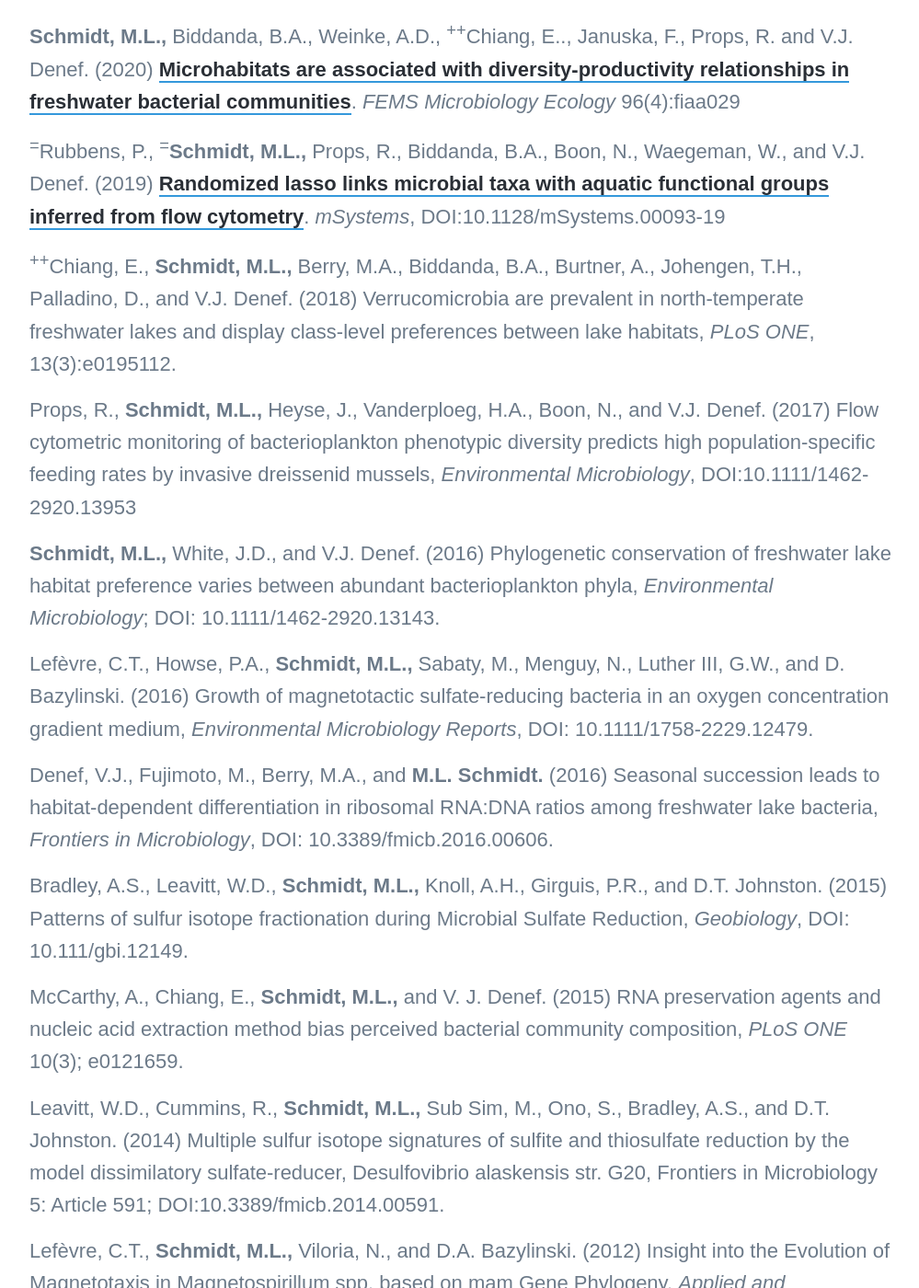
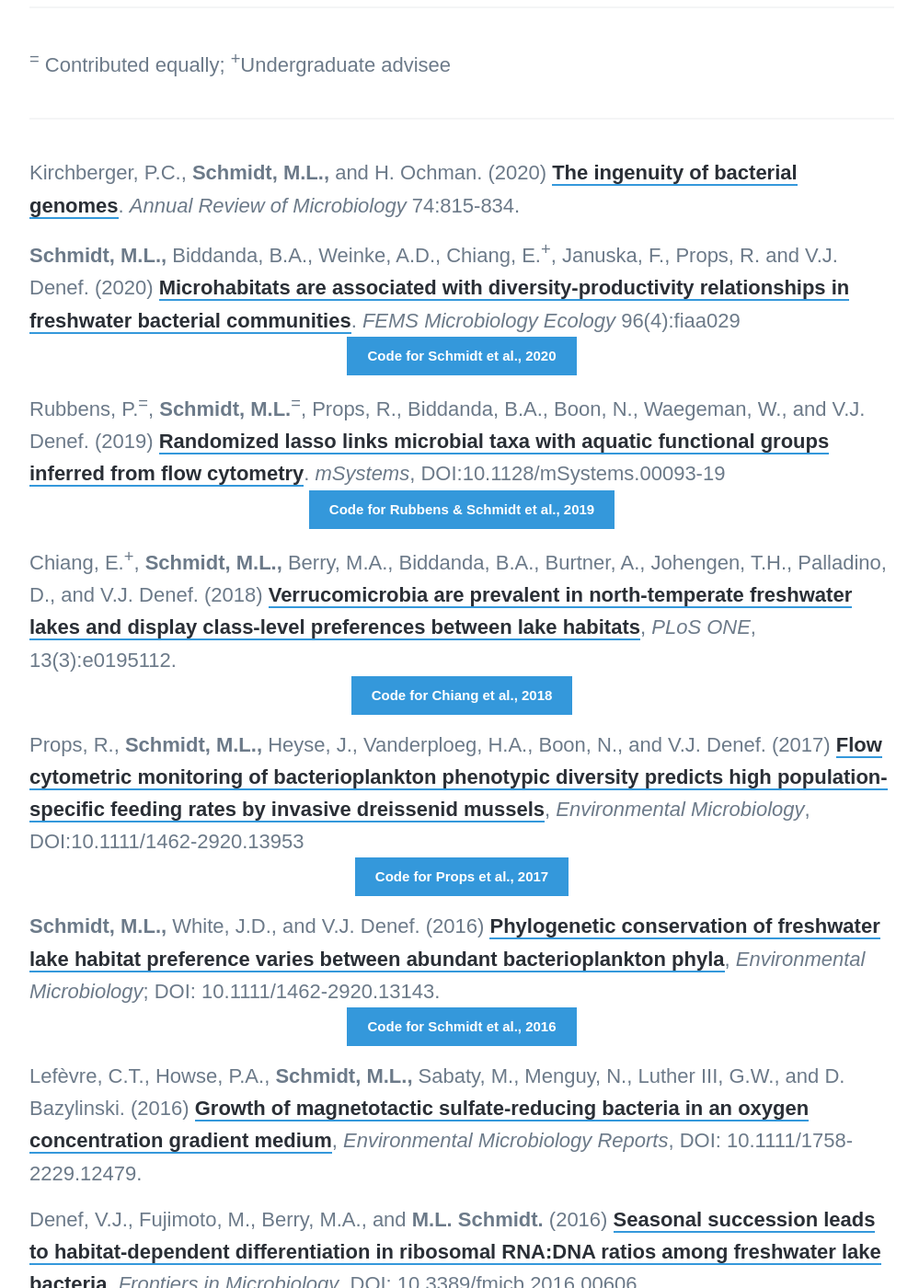
Before and after one commit to MarschmiLab/MarschmiLab.github.io, a Jekyll site: the page built from _pages/publications.md, in a window 1280 px wide and 1400 px high, scrolled down 873 px. Shown: the whole window at 92% size, without its empty margins (138-1137 px from the left). Built offline with Jekyll 4.4.1, drawn with Linux system fonts in a browser that asks for light colours; nearby versions of some CDN libraries; some web fonts are replaced; some of the changed text lies outside the part shown.

Commit message:
adding centered buttons for code on publications page

```diff
--- a/_pages/publications.md
+++ b/_pages/publications.md
@@ -5,39 +5,68 @@
 featured_image: /images/marschmi_site/lakeMI_Laurentian_evening_wide.jpg
 ---
 
-
 For an updated list, please check out [Marian's google scholar page](https://scholar.google.com/citations?user=XN44kAIAAAAJ&hl=en).
 
 ***
 
-<sup>=</sup> Contributed equally                <sup>++</sup>Undergraduate advisee
+We care deeply about open, reproducible, and accessible science and share the code from our projects when we publish a paper (*see the data availability section*).
+
+Please be welcome to peruse the code and get in touch with Marian if you have questions, thoughts, or comments!
+
+***
+
+<sup>=</sup> Contributed equally; <sup>+</sup>Undergraduate advisee
 
 ***
 
 Kirchberger, P.C., **Schmidt, M.L.,** and H. Ochman. (2020) [The ingenuity of bacterial genomes](https://www.annualreviews.org/doi/10.1146/annurev-micro-020518-115822?url_ver=Z39.88-2003&rfr_id=ori%3Arid%3Acrossref.org&rfr_dat=cr_pub++0pubmed).  *Annual Review of Microbiology* 74:815-834.
 
-**Schmidt, M.L.,** Biddanda, B.A., Weinke, A.D., <sup>++</sup>Chiang, E.., Januska, F., Props, R. and V.J. Denef. (2020) [Microhabitats are associated with diversity-productivity relationships in freshwater bacterial communities](Microhabitats are associated with diversity-productivity relationships in freshwater bacterial communities). *FEMS Microbiology Ecology* 96(4):fiaa029
+**Schmidt, M.L.,** Biddanda, B.A., Weinke, A.D., Chiang, E.<sup>+</sup>, Januska, F., Props, R. and V.J. Denef. (2020) [Microhabitats are associated with diversity-productivity relationships in freshwater bacterial communities](Microhabitats are associated with diversity-productivity relationships in freshwater bacterial communities). *FEMS Microbiology Ecology* 96(4):fiaa029
 
-<sup>=</sup>Rubbens, P., <sup>=</sup>**Schmidt, M.L.,** Props, R., Biddanda, B.A., Boon, N., Waegeman, W., and V.J. Denef. (2019) [Randomized lasso links microbial taxa with aquatic functional groups inferred from flow cytometry](https://journals.asm.org/doi/10.1128/msystems.00093-19?permanently=true). *mSystems*, DOI:10.1128/mSystems.00093-19
+<div style="text-align:center">
+	<a href="https://github.com/DenefLab/Diversity_Productivity" class="button button--small">Code for Schmidt et al., 2020</a>
+</div>
 
-<sup>++</sup>Chiang, E., **Schmidt, M.L.,** Berry, M.A., Biddanda, B.A., Burtner, A., Johengen, T.H., Palladino, D., and V.J. Denef. (2018) Verrucomicrobia are prevalent in north-temperate freshwater lakes and display class-level preferences between lake habitats, *PLoS ONE*, 13(3):e0195112.
+Rubbens, P.<sup>=</sup>, **Schmidt, M.L.**<sup>=</sup>, Props, R., Biddanda, B.A., Boon, N., Waegeman, W., and V.J. Denef. (2019) [Randomized lasso links microbial taxa with aquatic functional groups inferred from flow cytometry](https://journals.asm.org/doi/10.1128/msystems.00093-19?permanently=true). *mSystems*, DOI:10.1128/mSystems.00093-19
 
-Props, R., **Schmidt, M.L.,** Heyse, J., Vanderploeg, H.A., Boon, N., and V.J. Denef. (2017) Flow cytometric monitoring of bacterioplankton phenotypic diversity predicts high population‐specific feeding rates by invasive dreissenid mussels, *Environmental Microbiology*, DOI:10.1111/1462-2920.13953
+<div style="text-align:center">
+	<a href="https://github.com/DenefLab/HNA_LNA_productivity" class="button button--small">Code for Rubbens & Schmidt et al., 2019</a>
+</div>
 
-**Schmidt, M.L.,** White, J.D., and V.J. Denef. (2016) Phylogenetic conservation of freshwater lake habitat preference varies between abundant bacterioplankton phyla, *Environmental Microbiology*; DOI: 10.1111/1462-2920.13143.
+Chiang, E.<sup>+</sup>, **Schmidt, M.L.,** Berry, M.A., Biddanda, B.A., Burtner, A., Johengen, T.H., Palladino, D., and V.J. Denef. (2018) [Verrucomicrobia are prevalent in north-temperate freshwater lakes and display class-level preferences between lake habitats](https://journals.plos.org/plosone/article?id=10.1371/journal.pone.0195112), *PLoS ONE*, 13(3):e0195112.
 
-Lefèvre, C.T., Howse, P.A., **Schmidt, M.L.,** Sabaty, M., Menguy, N., Luther III, G.W., and D. Bazylinski. (2016) Growth of magnetotactic sulfate-reducing bacteria in an oxygen concentration gradient medium, *Environmental Microbiology Reports*, DOI: 10.1111/1758-2229.12479.
+<div style="text-align:center">
+	<a href="https://github.com/DenefLab/Verruco/" class="button button--small">Code for Chiang et al., 2018</a>
+</div>
 
-Denef, V.J., Fujimoto, M., Berry, M.A., and **M.L. Schmidt.** (2016) Seasonal succession leads to habitat-dependent differentiation in ribosomal RNA:DNA ratios among freshwater lake bacteria, *Frontiers in Microbiology*, DOI: 10.3389/fmicb.2016.00606.
+Props, R., **Schmidt, M.L.,** Heyse, J., Vanderploeg, H.A., Boon, N., and V.J. Denef. (2017) [Flow cytometric monitoring of bacterioplankton phenotypic diversity predicts high population‐specific feeding rates by invasive dreissenid mussels](https://sfamjournals.onlinelibrary.wiley.com/doi/10.1111/1462-2920.13953), *Environmental Microbiology*, DOI:10.1111/1462-2920.13953
 
-Bradley, A.S., Leavitt, W.D., **Schmidt, M.L.,** Knoll, A.H., Girguis, P.R., and D.T. Johnston. (2015) Patterns of sulfur isotope fractionation during Microbial Sulfate Reduction, *Geobiology*, DOI: 10.111/gbi.12149.
+<div style="text-align:center">
+	<a href="https://github.com/DenefLab/EnvMicro_Props2017" class="button button--small">Code for Props et al., 2017</a>
+</div>
 
-McCarthy, A., Chiang, E., **Schmidt, M.L.,** and V. J. Denef. (2015) RNA preservation agents and nucleic acid extraction method bias perceived bacterial community composition, *PLoS ONE* 10(3); e0121659.
+**Schmidt, M.L.,** White, J.D., and V.J. Denef. (2016) [Phylogenetic conservation of freshwater lake habitat preference varies between abundant bacterioplankton phyla](https://sfamjournals.onlinelibrary.wiley.com/doi/10.1111/1462-2920.13143), *Environmental Microbiology*; DOI: 10.1111/1462-2920.13143.
 
-Leavitt, W.D., Cummins, R., **Schmidt, M.L.,** Sub Sim, M., Ono, S., Bradley, A.S., and D.T. Johnston. (2014) Multiple sulfur isotope signatures of sulfite and thiosulfate reduction by the model dissimilatory sulfate-reducer, Desulfovibrio alaskensis str. G20, Frontiers in Microbiology 5: Article 591; DOI:10.3389/fmicb.2014.00591.
+<div style="text-align:center">
+	<a href="https://github.com/DenefLab/Final_PAFL_Trophicstate" class="button button--small">Code for Schmidt et al., 2016</a>
+</div>
 
-Lefèvre, C.T., **Schmidt, M.L.,** Viloria, N., and D.A. Bazylinski. (2012) Insight into the Evolution of Magnetotaxis in Magnetospirillum spp. based on mam Gene Phylogeny, *Applied and Environmental Microbiology* 78(20): 7238 – 7248; DOI:10.1128/AEM.01951-12.
+Lefèvre, C.T., Howse, P.A., **Schmidt, M.L.,** Sabaty, M., Menguy, N., Luther III, G.W., and D. Bazylinski. (2016) [Growth of magnetotactic sulfate-reducing bacteria in an oxygen concentration gradient medium](https://sfamjournals.onlinelibrary.wiley.com/doi/10.1111/1758-2229.12479), *Environmental Microbiology Reports*, DOI: 10.1111/1758-2229.12479.
 
-Lefèvre, C.T., Viloria, N., **Schmidt, M.L.,** Pósfai, M., Frankel, R.B., and D.A. Bazylinski. (2011) Novel magnetite-producing magnetotactic bacteria belonging to the Gammaproteobacteria, *International Society for Microbial Ecology Journal*: 1-11; DOI:10.1038/ismej.2011.97.
+Denef, V.J., Fujimoto, M., Berry, M.A., and **M.L. Schmidt.** (2016) [Seasonal succession leads to habitat-dependent differentiation in ribosomal RNA:DNA ratios among freshwater lake bacteria](https://www.frontiersin.org/articles/10.3389/fmicb.2016.00606/full), *Frontiers in Microbiology*, DOI: 10.3389/fmicb.2016.00606.
 
-Lefèvre, C.T., Abreu, F., **Schmidt, M.L.,** Lins, U., Frankel, R.B., Hedlund, B.P., and D.A. Bazylinski. (2010) Moderately thermophilic magnetotactic bacteria from hot springs in Nevada, *Applied and Environmental Microbiology* 76(11): 3740 – 3743; DOI:10.1128/AEM.03018-09.
+<div style="text-align:center">
+	<a href="https://github.com/DenefLab/Frontiers2016Denef" class="button button--small">Code for Denef et al., 2016</a>
+</div>
+
+Bradley, A.S., Leavitt, W.D., **Schmidt, M.L.,** Knoll, A.H., Girguis, P.R., and D.T. Johnston. (2015) [Patterns of sulfur isotope fractionation during Microbial Sulfate Reduction](https://onlinelibrary.wiley.com/doi/10.1111/gbi.12149), *Geobiology*, DOI: 10.111/gbi.12149.
+
+McCarthy, A., Chiang, E., **Schmidt, M.L.,** and V. J. Denef. (2015) [RNA preservation agents and nucleic acid extraction method bias perceived bacterial community composition](https://journals.plos.org/plosone/article?id=10.1371/journal.pone.0121659), *PLoS ONE* 10(3); e0121659.
+
+Leavitt, W.D., Cummins, R., **Schmidt, M.L.,** Sub Sim, M., Ono, S., Bradley, A.S., and D.T. Johnston. (2014) [Multiple sulfur isotope signatures of sulfite and thiosulfate reduction by the model dissimilatory sulfate-reducer, Desulfovibrio alaskensis str. G20](https://www.frontiersin.org/articles/10.3389/fmicb.2014.00591/full), *Frontiers in Microbiology* 5: Article 591; DOI:10.3389/fmicb.2014.00591.
+
+Lefèvre, C.T., **Schmidt, M.L.,** Viloria, N., and D.A. Bazylinski. (2012) [Insight into the Evolution of Magnetotaxis in Magnetospirillum spp. based on mam Gene Phylogeny](https://journals.asm.org/doi/10.1128/AEM.01951-12), *Applied and Environmental Microbiology* 78(20): 7238 – 7248; DOI:10.1128/AEM.01951-12.
+
+Lefèvre, C.T., Viloria, N., **Schmidt, M.L.,** Pósfai, M., Frankel, R.B., and D.A. Bazylinski. (2011) [Novel magnetite-producing magnetotactic bacteria belonging to the Gammaproteobacteria](https://www.nature.com/articles/ismej201197#:~:text=Both%20organisms%20are%20rod%2Dshaped,motile%20by%20means%20of%20flagella.&text=This%20is%20the%20first%20report,phylogenetic%20diversity%20of%20the%20MTB.), *International Society for Microbial Ecology Journal*: 1-11; DOI:10.1038/ismej.2011.97.
+
+Lefèvre, C.T., Abreu, F., **Schmidt, M.L.,** Lins, U., Frankel, R.B., Hedlund, B.P., and D.A. Bazylinski. (2010) [Moderately thermophilic magnetotactic bacteria from hot springs in Nevada](https://journals.asm.org/doi/10.1128/AEM.03018-09?url_ver=Z39.88-2003&rfr_id=ori:rid:crossref.org&rfr_dat=cr_pub%20%200pubmed), *Applied and Environmental Microbiology* 76(11): 3740 – 3743; DOI:10.1128/AEM.03018-09.
```
Also changed, not shown: 2 other files.
